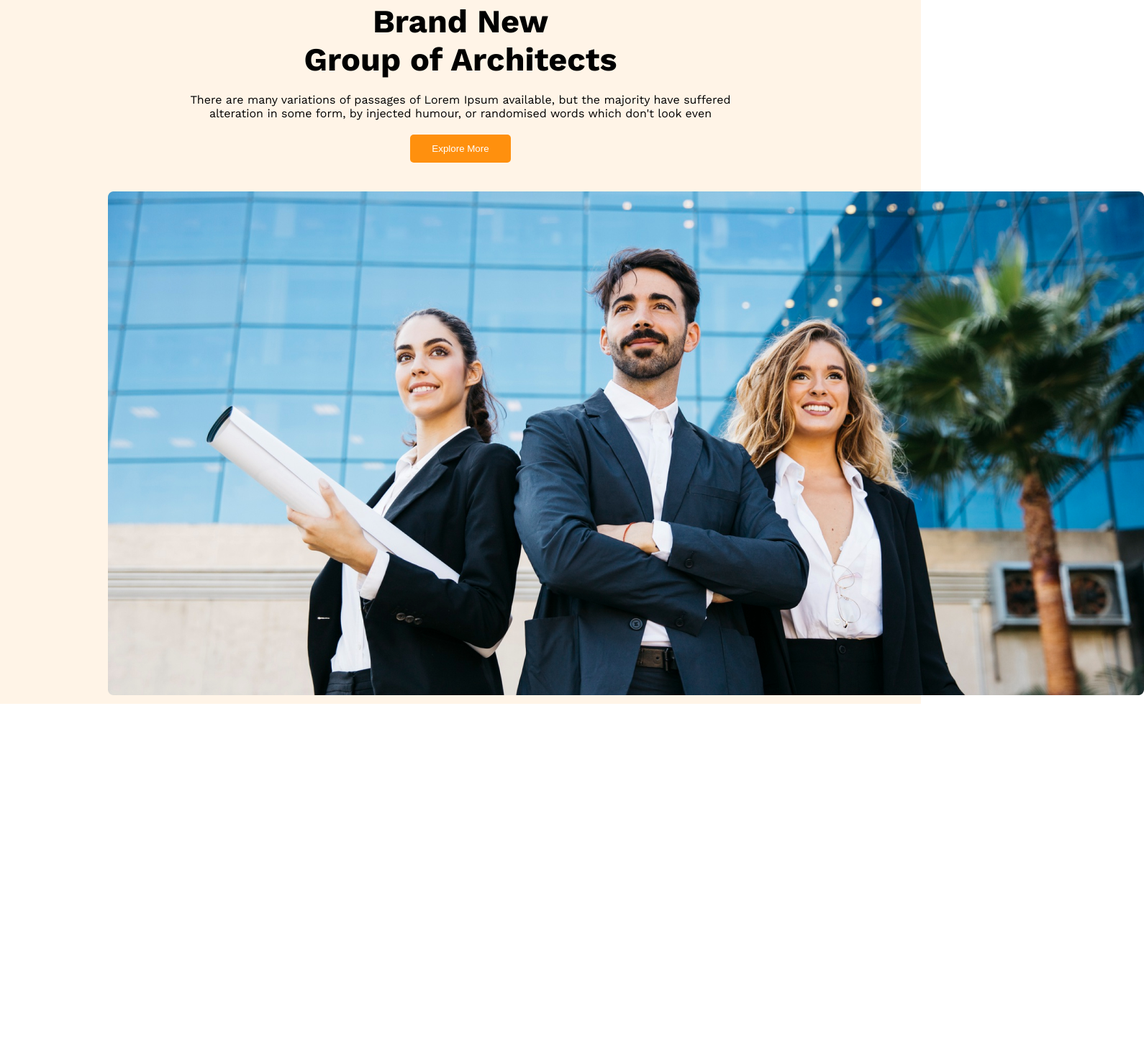
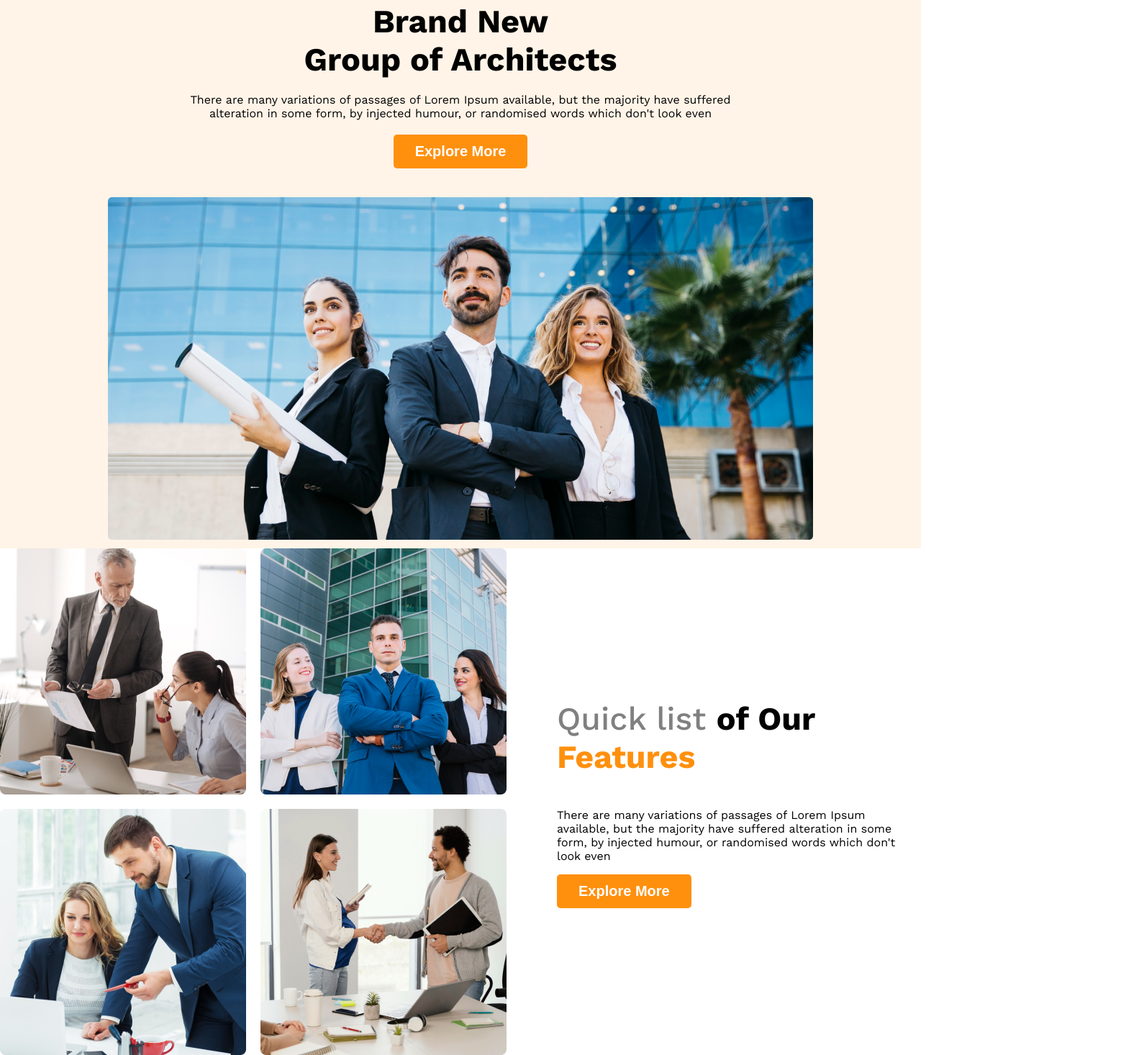
Before and after one commit to saqlinezaman/responsive, a plain HTML site: page index.html in a window 1280 px wide. Shown: the part 144-1610 px from the top of the page at 72% size, 1590 px wide, since content can reach past the window. Before the commit the page ends 1122 px from the top, so only its background shows below. Drawn offline with nearby package versions, Linux system fonts and the light colour scheme.

Commit message:
featured

```diff
--- a/index.html
+++ b/index.html
@@ -10,6 +10,7 @@
 <link href="https://fonts.googleapis.com/css2?family=Work+Sans:ital,wght@0,100..900;1,100..900&display=swap" rel="stylesheet">
 </head>
 <body>
+    <!--Header-->
     <header>
         <nav>
             <h3 class="nav-titel">G3 Architects</h3>
@@ -27,8 +28,24 @@
             <p class="banner-p">There are many variations of passages of Lorem Ipsum available, but the majority have suffered alteration in  some form, by injected humour, or randomised words which don't look even</p>
             <button class="btn">Explore More</button>
         </div>
-        <img src="images/banner.png" alt="">
+        <img class="img" src="images/banner.png" alt="">
     </div>
-    </header>
+     </header>
+     <!--Teams-->
+     <main>
+        <section class="teams-container">
+            <div class="img-teams">
+                <img src="images/team1.png" alt="">
+                <img src="images/team2.png" alt="">
+                <img src="images/team3.png" alt="">
+                <img src="images/team4.png" alt="">
+            </div>
+            <div class="teams-content">
+                <h3 class="teams-titel"><span class="quick">Quick list </span><span>of Our<br></span><span class="Features"> Features </span></h3>
+                <p class="teams-p">There are many variations of passages of Lorem Ipsum available, but the majority have suffered alteration in some form, by injected humour, or randomised words which don't look even</p>
+                <button class="btn">Explore More</button>
+            </div>
+        </section>
+     </main>
 </body>
 </html>
--- a/style.css
+++ b/style.css
@@ -34,6 +34,14 @@ nav li a{
     color: grey;
 }
 /* hero section */
+.banner{
+    align-items: center;
+    text-align: center;
+}
+.banner img{
+    width: 100%;
+}
+
 .banner-content{
     max-width: 800px;
     text-align: center;
@@ -57,4 +65,49 @@ nav li a{
     color: white;
     border-radius: 5px;
     margin-bottom: 40px;
+    font-size: 20px;
+    font-weight: 600;
 }
+
+
+/*responsive  */
+@media screen  and ( max-width:576px) {
+    header{
+        padding:10px;
+    }
+    nav{
+        flex-direction: column;
+    }
+    .banner-content{
+        text-align: center;
+    }
+    }
+    /* teams section */
+    main{
+        max-width: 1440px;
+        margin: 0 auto;
+    }
+    .teams-container{
+        display: flex;
+        align-items: center;
+    }
+.img-teams{
+    display: grid;
+    grid-template-columns: repeat(2, 1fr);
+    gap: 20px;
+}
+.teams-content{
+    padding-left: 70px;
+    padding-right :30px;
+}
+.teams-titel{
+    font-size: 2.8rem;
+}
+.teams-titel .quick{
+    color: gray;
+    font-weight: 500;
+}
+.teams-titel .Features{
+    font-weight: 700;
+    color: #FF900E;
+}
```
